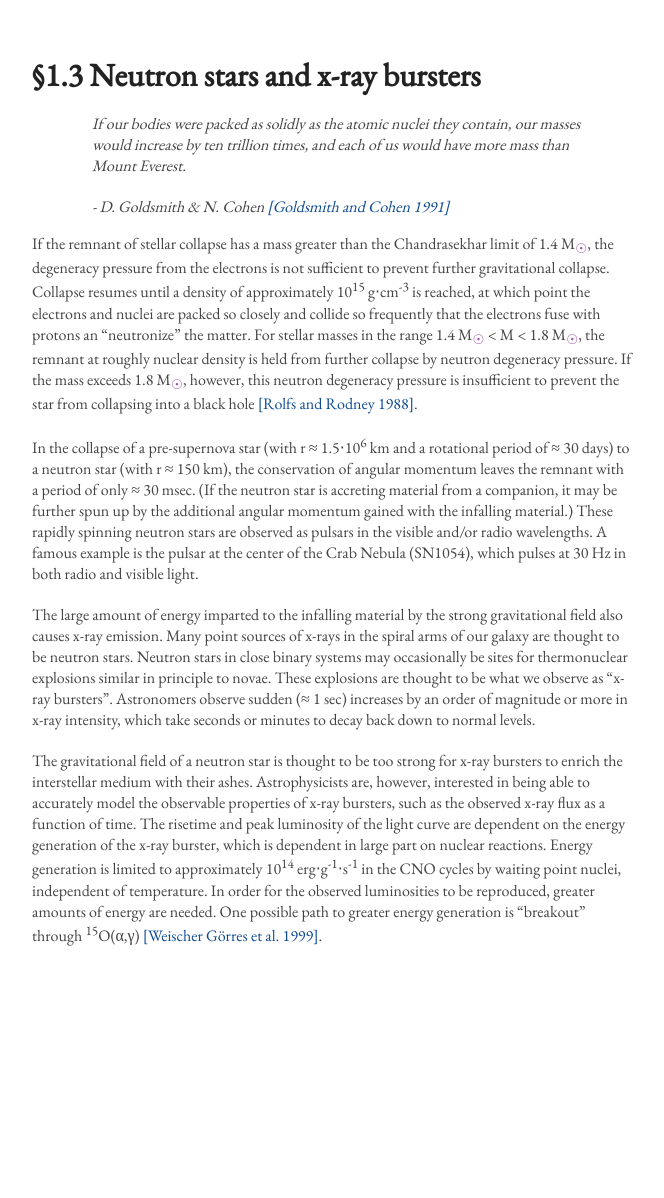
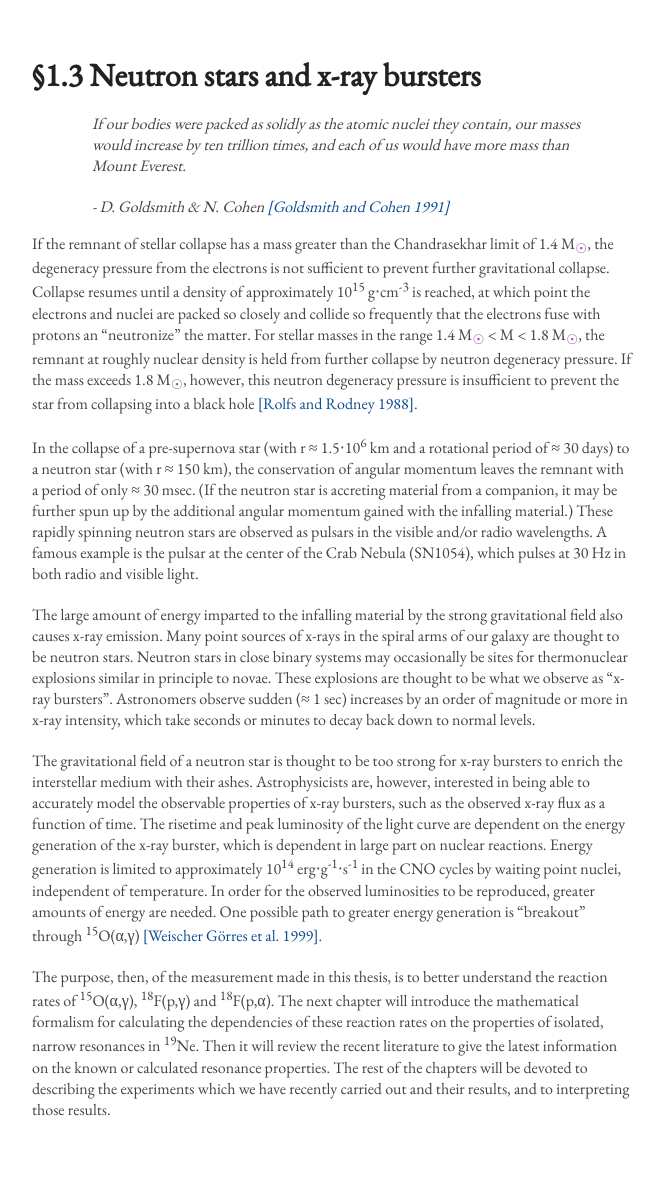
Before and after one commit to dwvisser/19ne-thesis, a Jekyll site: the page built from 1.3-neutron-stars-and-x-ray-bursters.md, in a window 1280 px wide. Shown: the whole page, without its empty margins (308-972 px from the left). Built offline with Jekyll 4.4.1, drawn with Linux system fonts in a browser that asks for light colours; before the commit the page ends 1024 px from its top, so only the background shows below that.

Commit message:
Finished chapter 1!

```diff
--- a/1.3-neutron-stars-and-x-ray-bursters.md
+++ b/1.3-neutron-stars-and-x-ray-bursters.md
@@ -63,3 +63,15 @@ luminosities to be reproduced, greater amounts of energy are needed. One
 possible path to greater energy generation is "breakout" through
 <span class="nowrap"><sup>15</sup>O(α,γ)</span> [[Weischer Görres et al.
 1999]](../bibliography/#weischer).
+
+The purpose, then, of the measurement made in this thesis, is to better
+understand the reaction rates of
+<span class="nowrap"><sup>15</sup>O(α,γ)</span>,
+<span class="nowrap"><sup>18</sup>F(p,γ)</span> and
+<span class="nowrap"><sup>18</sup>F(p,α)</span>. The next chapter will
+introduce the mathematical formalism for calculating the dependencies of these
+reaction rates on the properties of isolated, narrow resonances in
+<sup>19</sup>Ne. Then it will review the recent literature to give the latest
+information on the known or calculated resonance properties. The rest of the
+chapters will be devoted to describing the experiments which we have recently
+carried out and their results, and to interpreting those results.
```
Also changed, not shown: index.md (+1 -2 lines).
